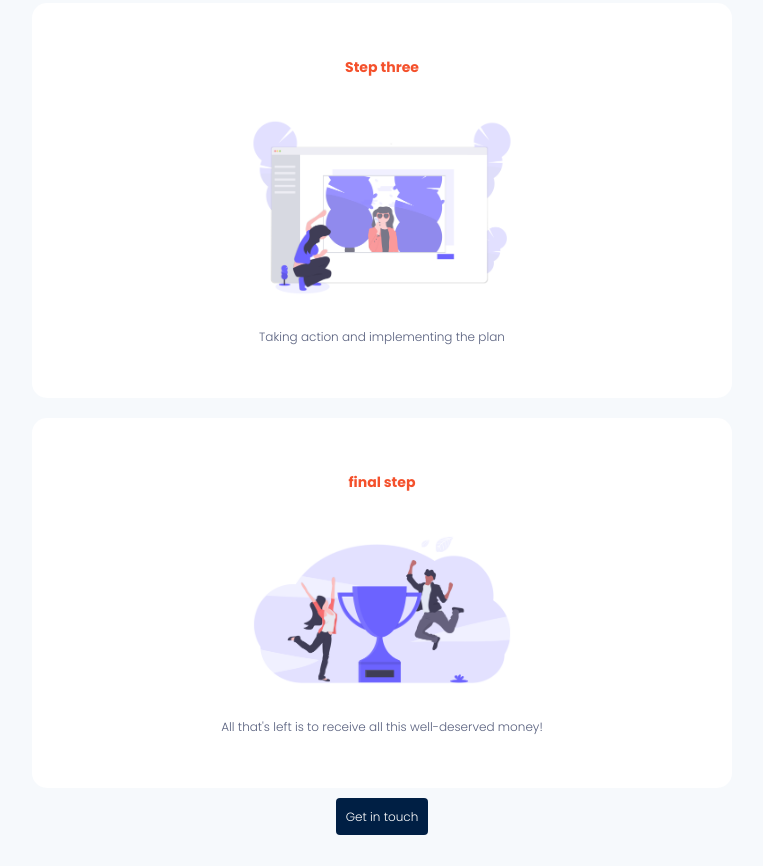
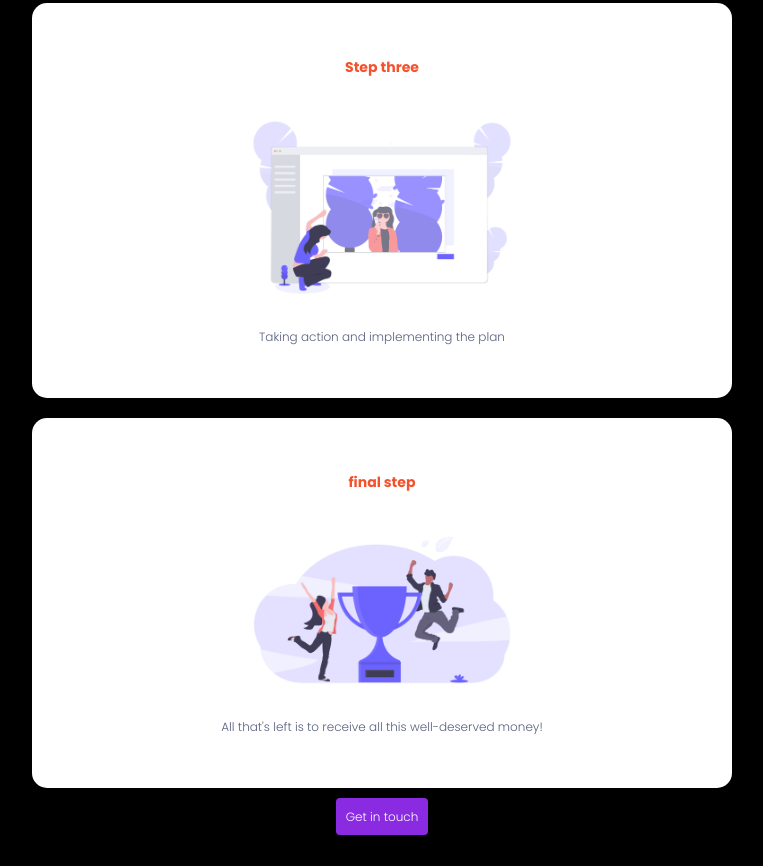
Before and after one commit to tonybeynette/landing, a plain HTML site: page index.html in a window 1280 px wide. Shown: the part 1596-2462 px from the top of the page, without its empty margins (258-1021 px from the left). Drawn offline with Linux system fonts and the light colour scheme; a script that the page names is missing.

Commit message:
Update Style.css

```diff
--- a/Style.css
+++ b/Style.css
@@ -1,12 +1,13 @@
 body{
 	font-family: 'Poppins', san-serif;
-    background-color: #F6F9FC;
+    background-color: black;
     color: #575F7D;
     font-size: 12px;
     font-weight: lighter;
     display: block;
     margin: 8px;
 }
+
 
 h1{
 	font-weight: 700;
@@ -21,7 +22,7 @@ h2,h3 {
 }
 
 a{
-	background-color: #001f44;
+	background-color: blueviolet;
 	color: white;
 	text-decoration: none;
 	padding: 10px;
```
